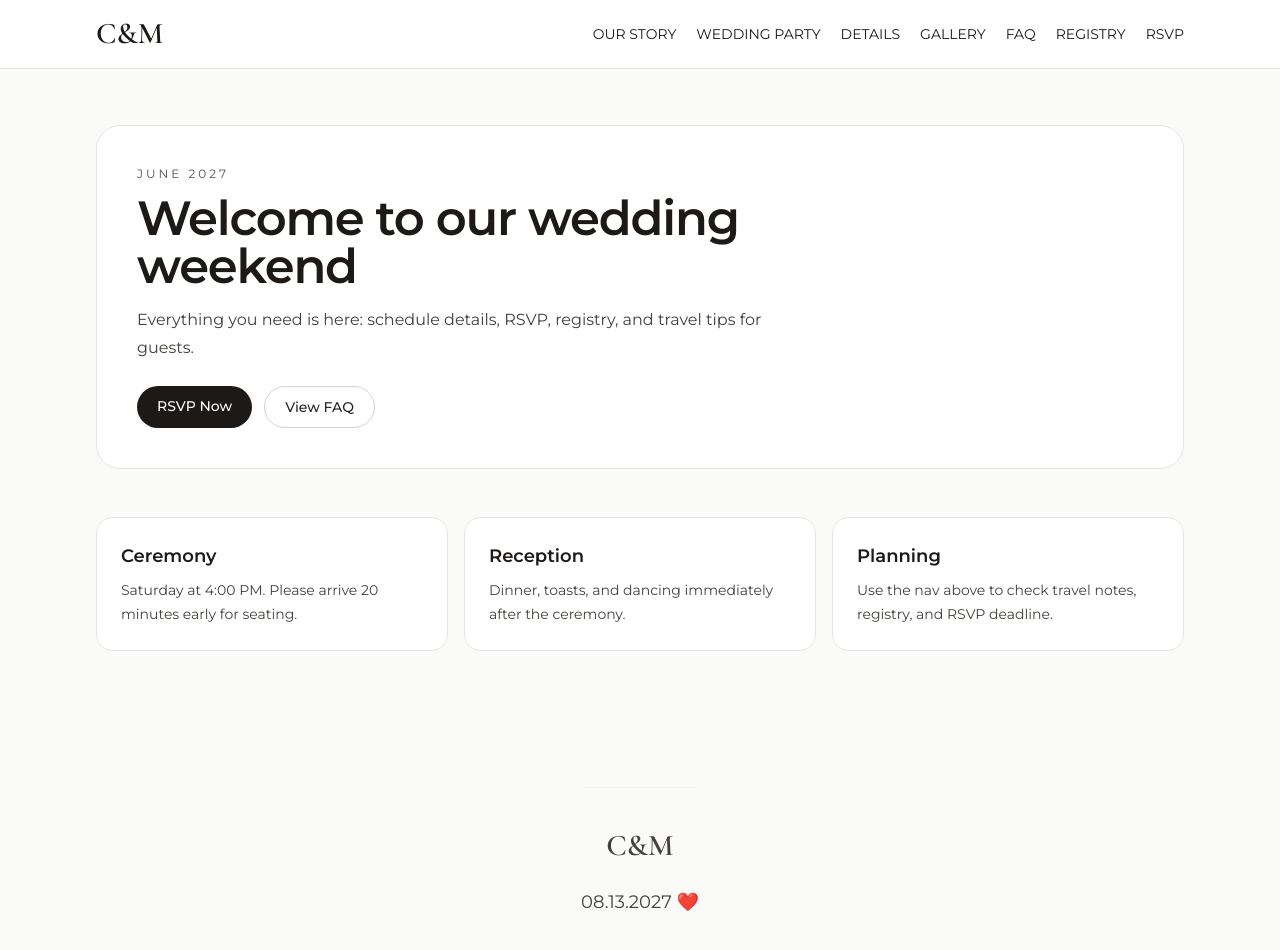
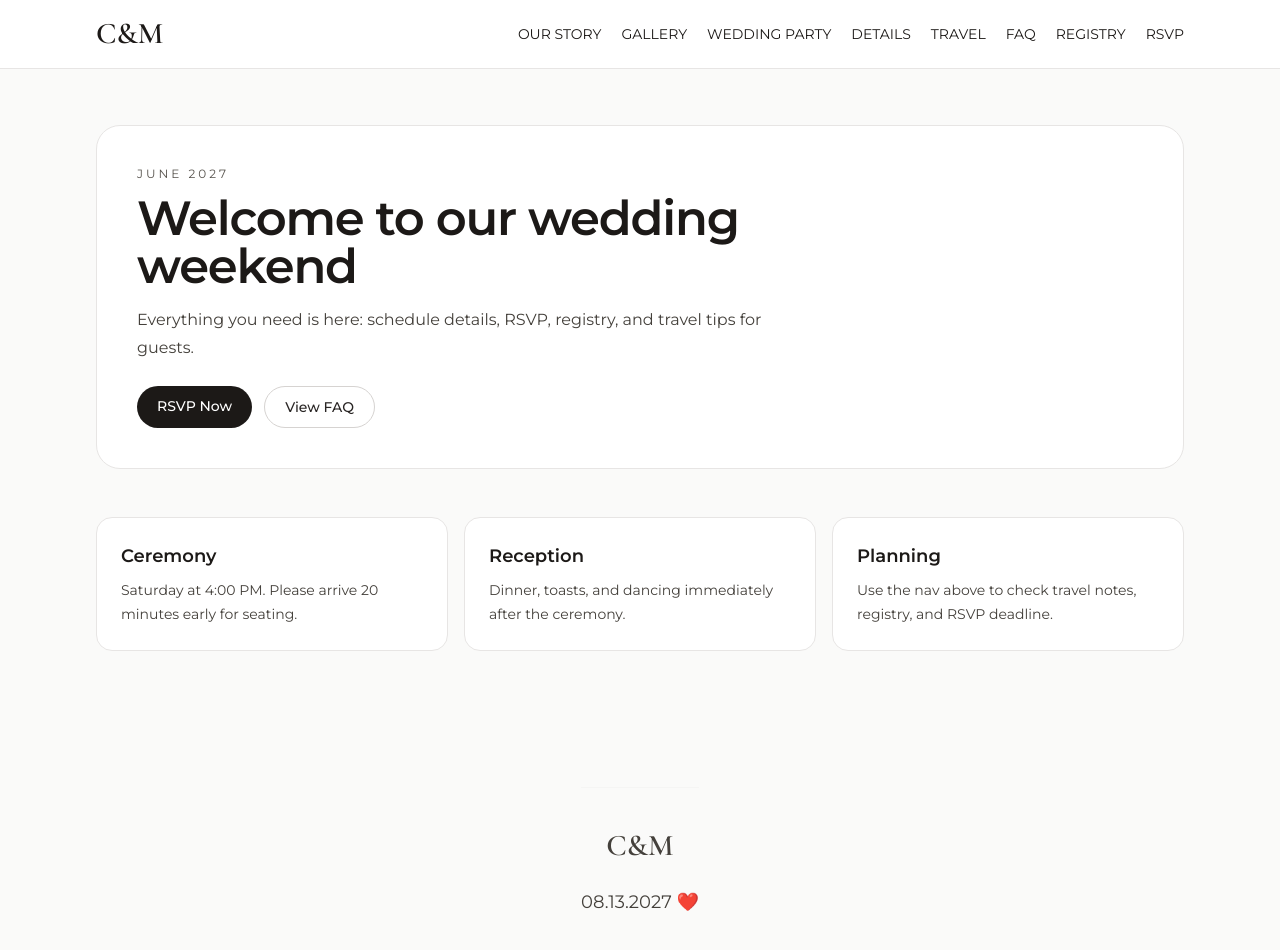
Before and after one commit to coosey/wedding, a Next.js app: page / in a window 1280 px wide. Shown: the top 950 px of the page. Built offline with nearby package versions, Linux system fonts and the light colour scheme; a web font is replaced by a local one.

Commit message:
refactor: update navbar links

```diff
--- a/app/components/Nav.tsx
+++ b/app/components/Nav.tsx
@@ -7,9 +7,10 @@ import { createPortal } from "react-dom";
 
 const NAV_LINKS = [
   { href: "/our-story", label: "OUR STORY" },
+  { href: "/gallery", label: "GALLERY" },
   { href: "/wedding-party", label: "WEDDING PARTY" },
   { href: "/details", label: "DETAILS" },
-  { href: "/gallery", label: "GALLERY" },
+  { href: "/travel", label: "TRAVEL" },
   { href: "/faq", label: "FAQ" },
   { href: "/registry", label: "REGISTRY" },
   { href: "/rsvp", label: "RSVP" },
```
